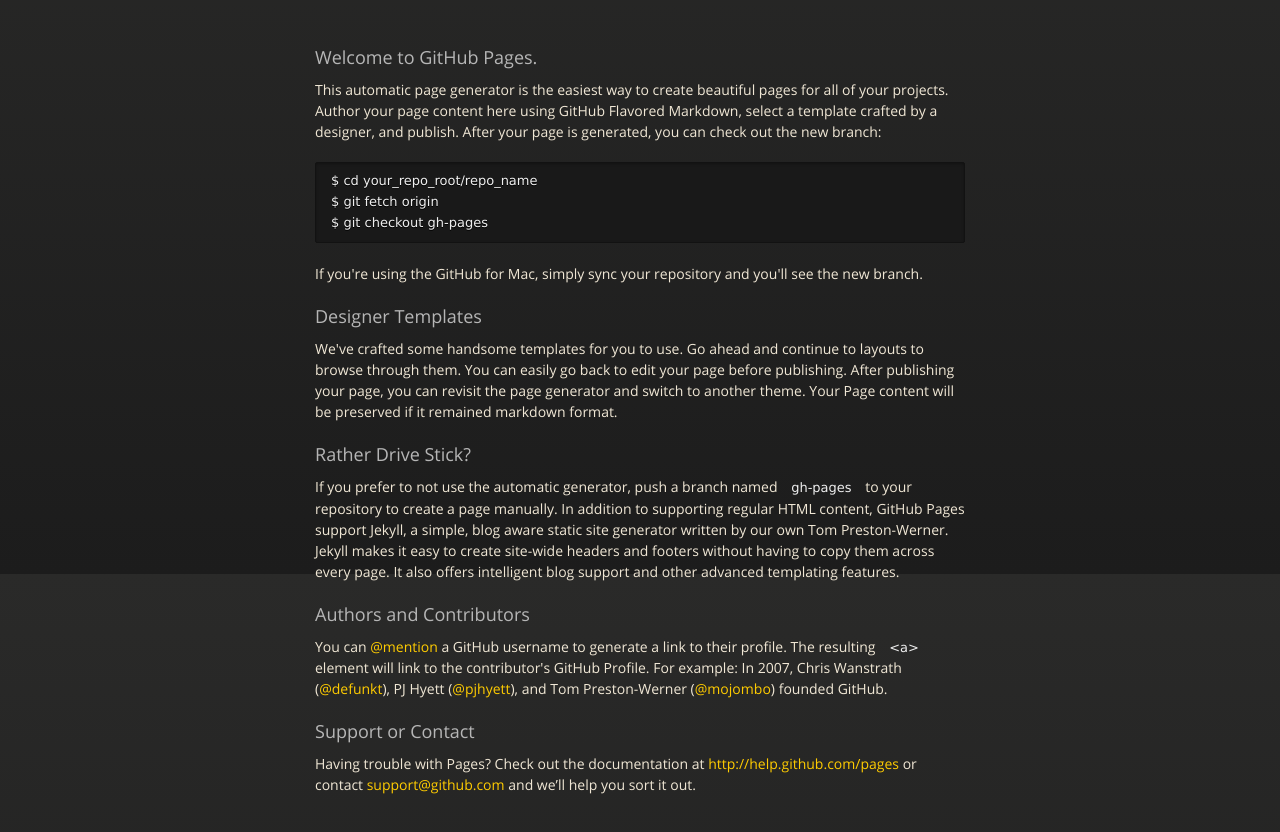
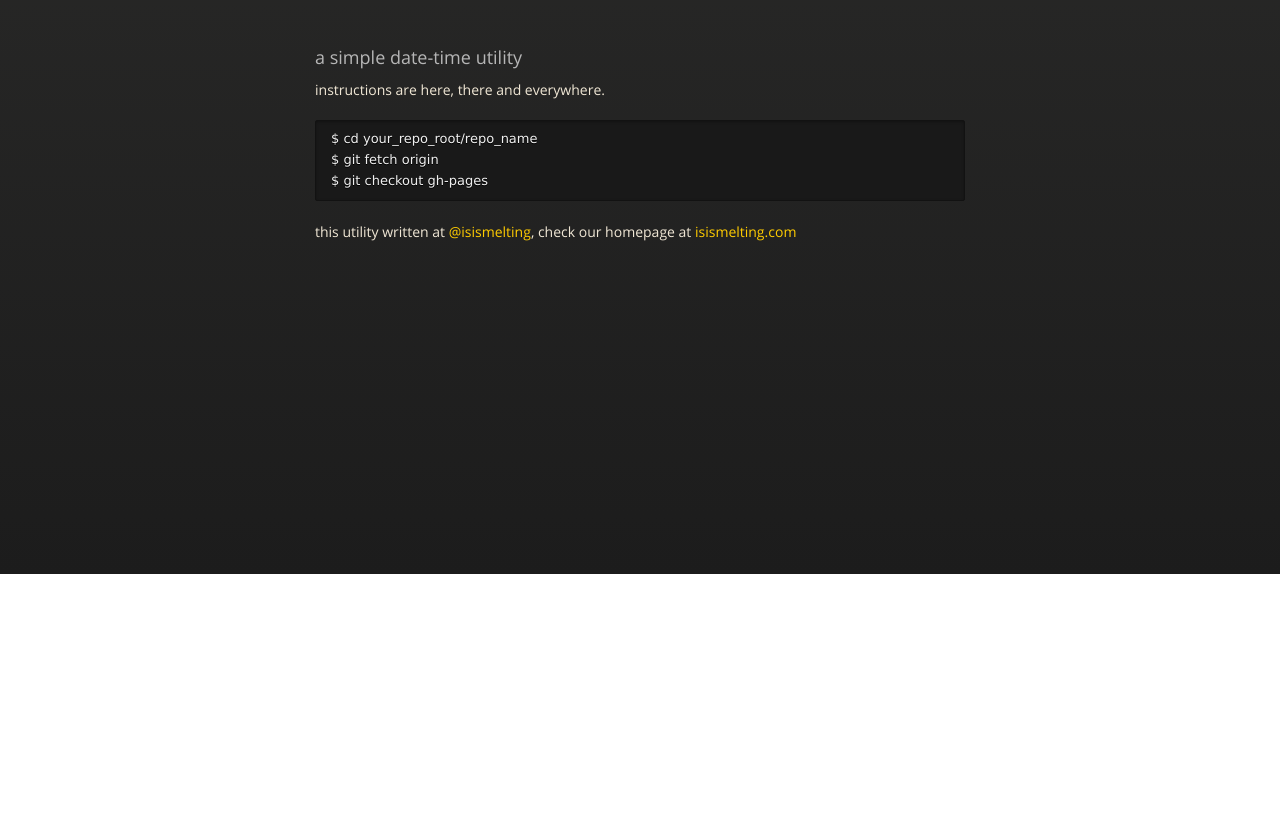
Before and after one commit to isismelting/cl-date-time, a plain HTML site: page index.html in a window 1280 px wide. Shown: the part 226-1058 px from the top of the page. After the commit the page ends 800 px from the top, so only its background shows below. Drawn offline with nearby package versions, Linux system fonts and the light colour scheme.

```diff
--- a/index.html
+++ b/index.html
@@ -39,36 +39,16 @@
         </div>
 
         <h3>
-<a name="welcome-to-github-pages" class="anchor" href="#welcome-to-github-pages"><span class="octicon octicon-link"></span></a>Welcome to GitHub Pages.</h3>
+<a name="a-simple-date-time-utility" class="anchor" href="#a-simple-date-time-utility"><span class="octicon octicon-link"></span></a>a simple date-time utility</h3>
 
-<p>This automatic page generator is the easiest way to create beautiful pages for all of your projects. Author your page content here using GitHub Flavored Markdown, select a template crafted by a designer, and publish. After your page is generated, you can check out the new branch:</p>
+<p>instructions are here, there and everywhere.</p>
 
 <pre><code>$ cd your_repo_root/repo_name
 $ git fetch origin
 $ git checkout gh-pages
 </code></pre>
 
-<p>If you're using the GitHub for Mac, simply sync your repository and you'll see the new branch.</p>
-
-<h3>
-<a name="designer-templates" class="anchor" href="#designer-templates"><span class="octicon octicon-link"></span></a>Designer Templates</h3>
-
-<p>We've crafted some handsome templates for you to use. Go ahead and continue to layouts to browse through them. You can easily go back to edit your page before publishing. After publishing your page, you can revisit the page generator and switch to another theme. Your Page content will be preserved if it remained markdown format.</p>
-
-<h3>
-<a name="rather-drive-stick" class="anchor" href="#rather-drive-stick"><span class="octicon octicon-link"></span></a>Rather Drive Stick?</h3>
-
-<p>If you prefer to not use the automatic generator, push a branch named <code>gh-pages</code> to your repository to create a page manually. In addition to supporting regular HTML content, GitHub Pages support Jekyll, a simple, blog aware static site generator written by our own Tom Preston-Werner. Jekyll makes it easy to create site-wide headers and footers without having to copy them across every page. It also offers intelligent blog support and other advanced templating features.</p>
-
-<h3>
-<a name="authors-and-contributors" class="anchor" href="#authors-and-contributors"><span class="octicon octicon-link"></span></a>Authors and Contributors</h3>
-
-<p>You can <a href="https://github.com/blog/821" class="user-mention">@mention</a> a GitHub username to generate a link to their profile. The resulting <code>&lt;a&gt;</code> element will link to the contributor's GitHub Profile. For example: In 2007, Chris Wanstrath (<a href="https://github.com/defunkt" class="user-mention">@defunkt</a>), PJ Hyett (<a href="https://github.com/pjhyett" class="user-mention">@pjhyett</a>), and Tom Preston-Werner (<a href="https://github.com/mojombo" class="user-mention">@mojombo</a>) founded GitHub.</p>
-
-<h3>
-<a name="support-or-contact" class="anchor" href="#support-or-contact"><span class="octicon octicon-link"></span></a>Support or Contact</h3>
-
-<p>Having trouble with Pages? Check out the documentation at <a href="http://help.github.com/pages">http://help.github.com/pages</a> or contact <a href="mailto:support@github.com">support@github.com</a> and we’ll help you sort it out.</p>
+<p>this utility written at <a href="https://github.com/isismelting" class="user-mention">@isismelting</a>, check our homepage at <a href="http://www.isismelting.com">isismelting.com</a></p>
       </section>
 
     </div>
```
Also changed, not shown: params.json (+1 -1 lines).
